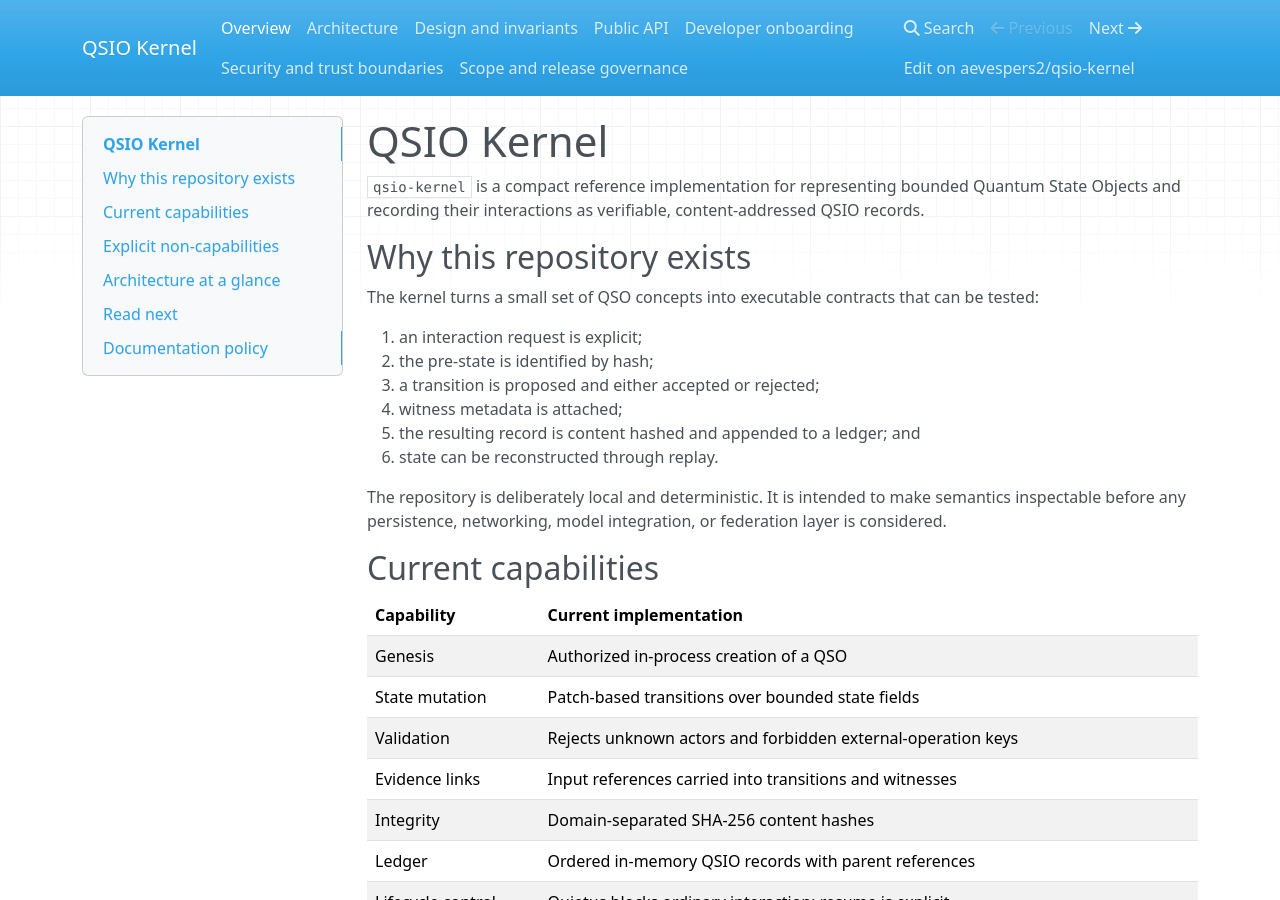
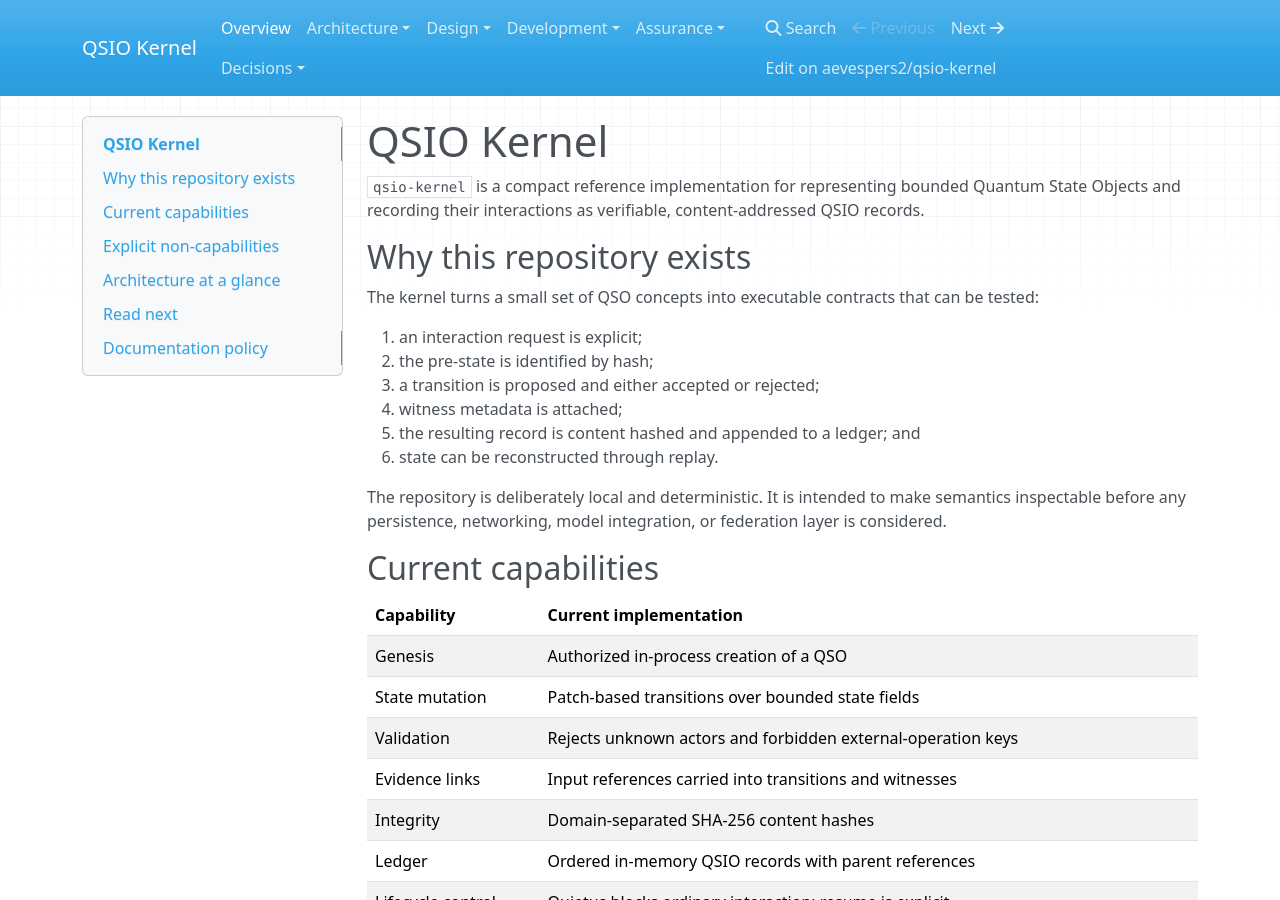
Before and after one commit to aevespers2/qsio-kernel, an MkDocs documentation site: the page built from docs/index.md, in a window 1280 px wide and 900 px high. Built offline with MkDocs 1.6.1, drawn with Linux system fonts in a browser that asks for light colours; nearby versions of some CDN libraries; part of the change alters nothing that is shown.

```diff
--- a/mkdocs.yml
+++ b/mkdocs.yml
@@ -2,23 +2,43 @@ site_name: QSIO Kernel
 site_description: Bounded, deterministic QSO/QSIO semantic kernel reference documentation
 repo_url: https://github.com/aevespers2/qsio-kernel
 repo_name: aevespers2/qsio-kernel
+edit_uri: edit/main/docs/
+strict: true
+
+watch:
+  - README.md
+  - taskchain.md
+  - release.md
+  - changelog.md
 
 theme:
   name: mkdocs
 
 nav:
   - Overview: index.md
-  - Architecture: architecture.md
-  - Design and invariants: design.md
-  - Public API: api.md
-  - Developer onboarding: onboarding.md
-  - Security and trust boundaries: security.md
-  - Scope and release governance: governance.md
+  - Architecture:
+      - System architecture: architecture.md
+      - A.L.I.S.T.A.I.R.E. integration: alistaire-integration.md
+      - Ontology: ontology.md
+      - Terminology: terminology.md
+  - Design:
+      - Contracts and invariants: design.md
+      - Lifecycle: lifecycle.md
+      - Public API: api.md
+  - Development:
+      - Developer onboarding: onboarding.md
+      - Operations and recovery: operations.md
+  - Assurance:
+      - Security and trust boundaries: security.md
+      - Threat model: threat-model.md
+      - Scope and release governance: governance.md
+  - Decisions:
+      - ADR 0001 — Kernel boundaries: adr/0001-kernel-boundaries.md
+      - ADR 0002 — A.L.I.S.T.A.I.R.E. role: adr/0002-alistaire-kernel-role.md
 
 markdown_extensions:
   - tables
   - fenced_code
+  - attr_list
   - toc:
       permalink: true
-
-strict: true
```
